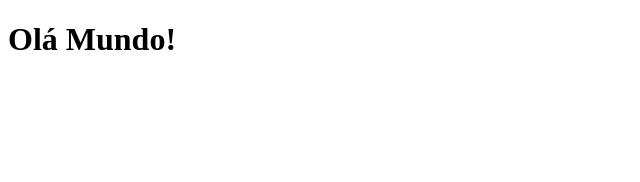
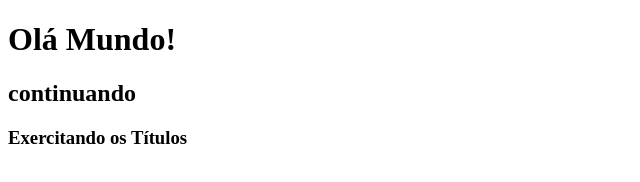
Before and after one commit to Mecduda99/exercicio1-s, a plain HTML site: page index.html in a window 1280 px wide. Shown: the whole page, without its empty margins (0-640 px from the left). Drawn offline with Linux system fonts and the light colour scheme.

Commit message:
"alinhando informações"

```diff
--- a/index.html
+++ b/index.html
@@ -9,6 +9,10 @@
 	</head>
 	<body>
 		<h1>Olá Mundo!</h1>
+		<h2>continuando</h2>
+		<h3>Exercitando os Títulos</h3>
+
+
 	</body>
 
 </html>
```
